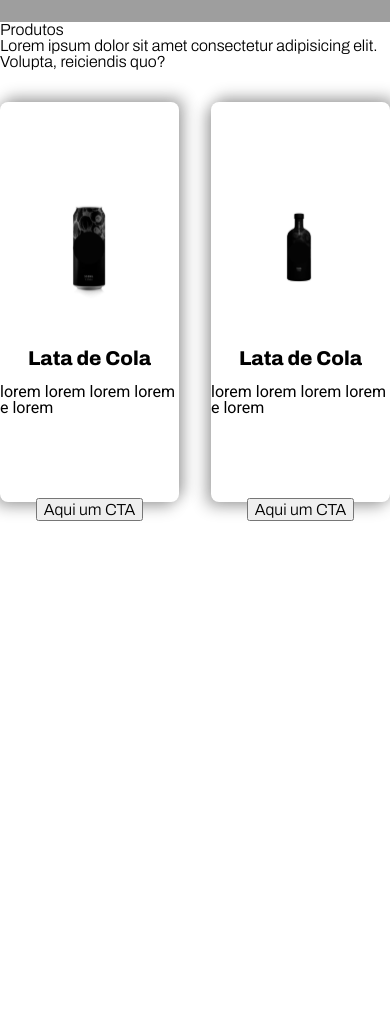
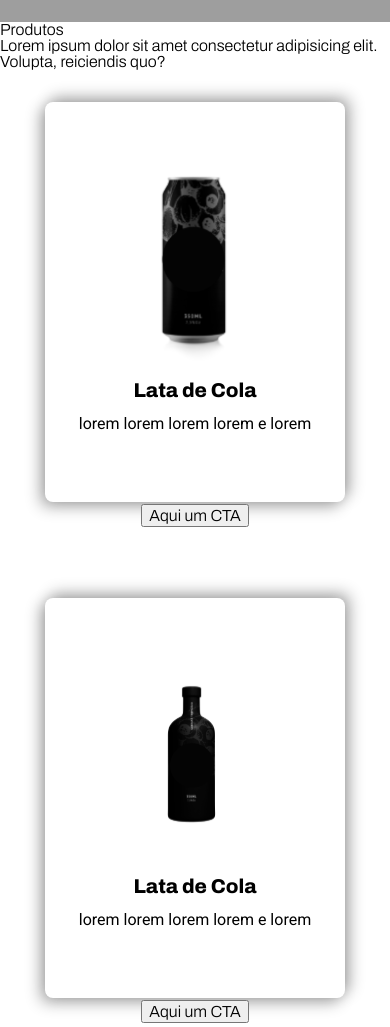
Before and after one commit to EriveltonSouzaCampos/Conecta, a React (Vite) app: page / in a window 390 px wide. Shown: the part 368-1395 px from the top of the page. Before the commit the page ends 902 px from the top, so only its background shows below. Built offline with nearby package versions, Linux system fonts and the light colour scheme; grey boxes are pictures that could not be loaded; a web font is replaced by a local one.

Commit message:
feat: creating dynamism  to others displays

```diff
--- a/src/App.module.css
+++ b/src/App.module.css
@@ -23,3 +23,21 @@
     gap: 2rem;
     padding: 2rem 0;
 }
+@media (max-width: 913px) {
+    .productConter span > p{
+        width: 55%;
+    }
+}
+@media (max-width: 649px) {
+    .product{
+        flex-wrap: wrap;
+    }
+    .productConter span > p{
+        width: 89%;
+    }
+}
+@media (max-width: 375px) {
+    .productConter span > p{
+        width: 100%;
+    }
+}
--- a/src/components/Products.module.css
+++ b/src/components/Products.module.css
@@ -11,6 +11,7 @@
     flex-direction: column;
     justify-content: space-evenly;
     border-radius: 8px;
+    position: relative;
 }
 .prodContent{
     display: flex;
@@ -34,5 +35,31 @@
     font-family: 'roboto';
 }
 .prodConter > a{
-    margin-bottom: calc(0px - 80px);
+    position: absolute;
+    bottom: -25px;
 }
+
+@media (max-width: 700px) {
+    .prodConter{
+        width: 300px;
+    }
+    .prodContent img{
+        width: 30vw;
+        height: 25vh;
+    }
+}
+@media (max-width: 631px) {
+    .prodConter + .prodConter{
+        margin-top: 4rem;
+    }
+}
+
+@media (max-width: 343px) {
+    .prodContent img{
+        width: 50vw;
+        height: 30vh;
+    }
+    .prodConter{
+        width: 270px;
+    }
+}
```
